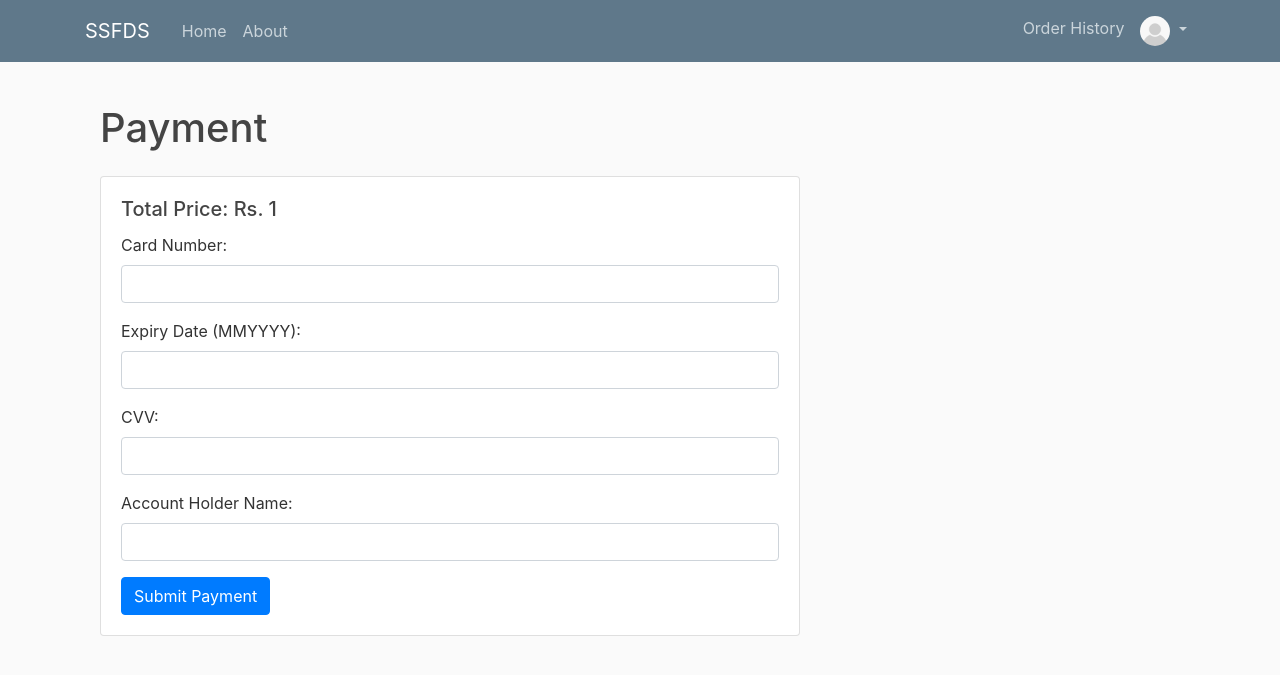
After one commit to dd918-sv/SSFDS_Edit, a Flask app: page /payment/1 in a window 1280 px wide. The commit adds this page. Shown: the top 675 px of the page. Run offline with Flask 3, Linux system fonts and the light colour scheme; a user stored in the database is signed in; some libraries are stand-ins or nearby versions.

Commit message:
merged code with shivam 1. not yet merged payment gateway 2. added deliverycharge, and deliverylatitude,longitude in transaction

```diff
--- a/SSFDS/models.py
+++ b/SSFDS/models.py
@@ -105,6 +105,9 @@ class Transaction(db.Model):
     userID = db.Column(db.Integer, db.ForeignKey('user.id'), nullable=False)
     restaurantID = db.Column(db.Integer, db.ForeignKey('restaurant.id'), nullable=True)
     amount = db.Column(db.Float, nullable=False, default=0)
+    deliveryCharge=db.Column(db.Float, nullable=False, default=0)
+    deliveryLatitude = db.Column(db.Double, nullable=True)
+    deliveryLongitude = db.Column(db.Double, nullable=True)
     discount=db.Column(db.Integer, nullable=False, default=0)
     orders = db.relationship('Order', backref='transaction', lazy=True)
     orderplaced = db.Column(db.Boolean)
--- a/SSFDS/routes.py
+++ b/SSFDS/routes.py
@@ -383,8 +383,17 @@ def OrderHistory():
             print(orders)
         size=len(transactions)
         return render_template('OrderHistory.html',title='Order History', setoforders=setoforders,transactions=transactions, size=size)
-    else:
-        return redirect(url_for('home'))
+    elif isinstance(user, Restaurant) :
+        transactions = Transaction.query.filter_by(restaurantID=user.id, paid=True).all()
+        transactions.reverse()
+        setoforders=[]
+        for transaction in transactions:
+            orders = Order.query.filter_by(transactionID=transaction.id).all()
+            setoforders.append(orders)
+        size=len(transactions)
+        return render_template('OrderHistory.html',title='Order history',size=size,setoforders=setoforders,transactions=transactions)
+    else :
+        return render_template('home.html')
 
 @app.route("/place_order", methods=['POST'])
 @login_required
@@ -401,10 +410,12 @@ def place_order():
     transaction.paymentMethod = payment_method
 
     transaction.amount = total_amount
+    transaction.deliveryCharge=delivery_charge
+    transaction.deliveryLatitude=current_user.latitude
+    transaction.deliveryLongitude=current_user.longitude
     transaction.paid = True
     transaction.date = datetime.now()
     db.session.commit()
-
     return jsonify({'success': True, 'total_price': total_amount}), 200
 
 
@@ -430,3 +441,22 @@ def calculate_distance(lat1, lon1, lat2, lon2):
     distance = R * c
 
     return distance
+
+@app.route('/payment/<int:amount>',methods=['GET','POST'])
+@login_required
+def Payment(amount):
+    if amount==0:
+        flash('Your cart is empty')
+        return redirect(url_for('goToCart'))
+    return render_template('Payment.html',price= amount)
+
+@app.route('/success',methods=['POST','GET'])
+@login_required
+def Success():
+    user = current_user
+    if isinstance(user, User):
+        transactions = Transaction.query.filter_by(userID=user.id, paid=False).all()
+        for t in transactions:
+            t.paid = True
+        db.session.commit()
+    return render_template('Success.html')
--- /dev/null
+++ b/SSFDS/templates/Payment.html
@@ -0,0 +1,68 @@
+{% extends 'layout.html' %}
+{% block content %}
+
+<div class="container">
+    <h1 class="my-4">Payment</h1>
+    <div class="card mb-3">
+        <div class="card-body">
+            <h5 class="card-title">Total Price: Rs. {{price}}</h5>
+            <form id="paymentForm" action="/success" method="POST">
+                <div class="form-group">
+                    <label for="card-number">Card Number:</label>
+                    <input type="text" id="card-number" name="card-number" class="form-control" required>
+                </div>
+                <div class="form-group">
+                    <label for="expiry-date">Expiry Date (MMYYYY):</label>
+                    <input type="text" id="expiry-date" name="expiry-date" class="form-control" required maxlength="6">
+                </div>
+                <div class="form-group">
+                    <label for="cvv">CVV:</label>
+                    <input type="text" id="cvv" name="cvv" class="form-control" required maxlength="3">
+                </div>
+                <div class="form-group">
+                    <label for="name">Account Holder Name:</label>
+                    <input type="text" id="name" name="name" class="form-control" required>
+                </div>
+                <button type="submit" class="btn btn-primary" id="payButton">Submit Payment</button>
+            </form>
+        </div>
+    </div>
+</div>
+
+<script>
+    document.getElementById("paymentForm").addEventListener("submit", function(event) {
+        var cardNumber = document.getElementById("card-number").value;
+        var cvv = document.getElementById("cvv").value;
+        var expiryDate = document.getElementById("expiry-date").value;
+
+        if (cardNumber.length !== 12) {
+            alert("Please enter a 12-digit card number.");
+            event.preventDefault();
+            return;
+        }
+
+        if (cvv.length !== 3) {
+            alert("Please enter a 3-digit CVV.");
+            event.preventDefault();
+            return;
+        }
+
+        if (expiryDate.length !== 6) {
+            alert("Please enter a 6-digit expiry date.");
+            event.preventDefault();
+            return;
+        }
+
+        if (!confirm("Do you want to pay money?")) {
+            event.preventDefault(); // Prevent submission only if user cancels
+            return;
+        }
+        else
+        {
+            window.location.href = "/success/";
+        }
+        // Form submission continues if confirmed
+    });
+</script>
+
+{% endblock %}
--- a/SSFDS/templates/layout.html
+++ b/SSFDS/templates/layout.html
@@ -44,8 +44,15 @@
                 <a class="nav-item nav-link" href="{{ url_for('DonationsReceived') }}">Donations Received</a>
                 {% endif %}
                 <a class="nav-item nav-link" href="{{ url_for('OrderHistory')}}">Order History</a>
-                <a class="nav-item nav-link" href="{{ url_for('account') }}">Account</a>
-                <a class="nav-item nav-link" href="{{ url_for('logout') }}">Logout</a>
+                <div class="nav-item dropdown">
+                  <a class="nav-link dropdown-toggle" href="#" id="profileDropdown" role="button" data-toggle="dropdown" aria-haspopup="true" aria-expanded="false">
+                      <img src="{{ url_for('static',filename='profile_pics/'+current_user.image)}}" alt="Profile Photo" style="height: 30px; width: 30px; border-radius: 50%;">
+                  </a>
+                  <div class="dropdown-menu" aria-labelledby="profileDropdown">
+                      <a class="dropdown-item" href="{{ url_for('account') }}">Account</a>
+                      <a class="dropdown-item" href="{{ url_for('logout') }}">Logout</a>
+                  </div>
+              </div>
                 {% else %}
                 <a class="nav-item nav-link" href="{{ url_for('login') }}">Login</a>
                 <a class="nav-item nav-link" href="{{ url_for('register') }}">Register</a>
@@ -70,19 +77,7 @@
             {% endwith %}
             {% block content %}{% endblock %}
           </div>
-        <div class="col-md-4">
-          <div class="content-section">
-            <h3>Our Sidebar</h3>
-            <p class='text-muted'>You can put any information here you'd like.
-              <ul class="list-group">
-                <li class="list-group-item list-group-item-light">Latest Posts</li>
-                <li class="list-group-item list-group-item-light">Announcements</li>
-                <li class="list-group-item list-group-item-light">Calendars</li>
-                <li class="list-group-item list-group-item-light">etc</li>
-              </ul>
-            </p>
-          </div>
-        </div>
+
       </div>
     </main>
 
--- a/SSFDS/templates/menu.html
+++ b/SSFDS/templates/menu.html
@@ -16,7 +16,6 @@
     {%endfor%}
     <script>
         function addToCart(restaurant_id, user_id, dish_id,button) {
-            console.log(232)
         fetch(`/addToCart/${restaurant_id}/${user_id}/${dish_id}`, {
             method: 'POST',
             headers: {
```
Also changed, not shown: SSFDS/templates/OrderHistory.html (+8 -2 lines), SSFDS/templates/Success.html (added, +17 -0 lines), instance/site.db.
